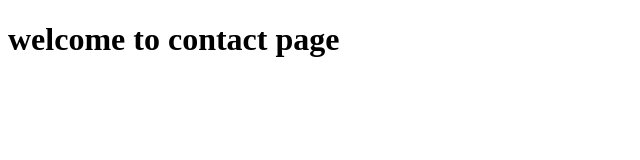
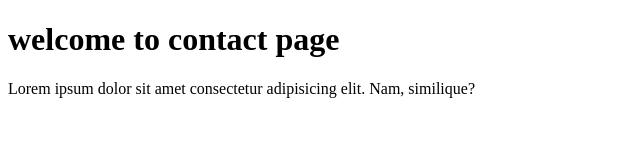
Before and after one commit to DanaFatahi/proj, a plain HTML site: page contact.html in a window 1280 px wide. Shown: the whole page, without its empty margins (0-640 px from the left). Drawn offline with Linux system fonts and the light colour scheme.

Commit message:
add p Tag to contact page

```diff
--- a/contact.html
+++ b/contact.html
@@ -8,5 +8,6 @@
 </head>
 <body>
     <h1>welcome to contact page</h1>
+    <p>Lorem ipsum dolor sit amet consectetur adipisicing elit. Nam, similique?</p>
 </body>
 </html>
```
